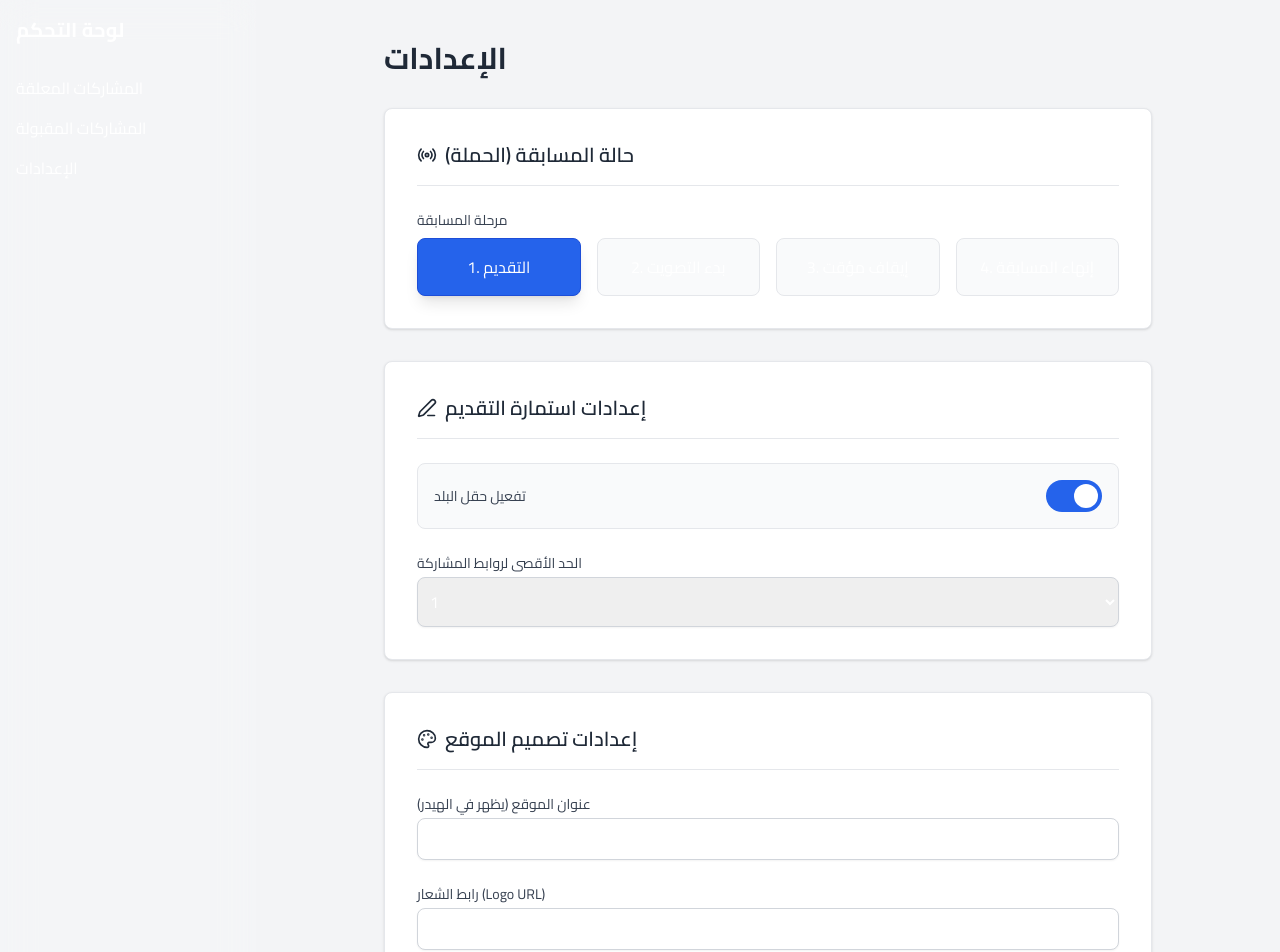
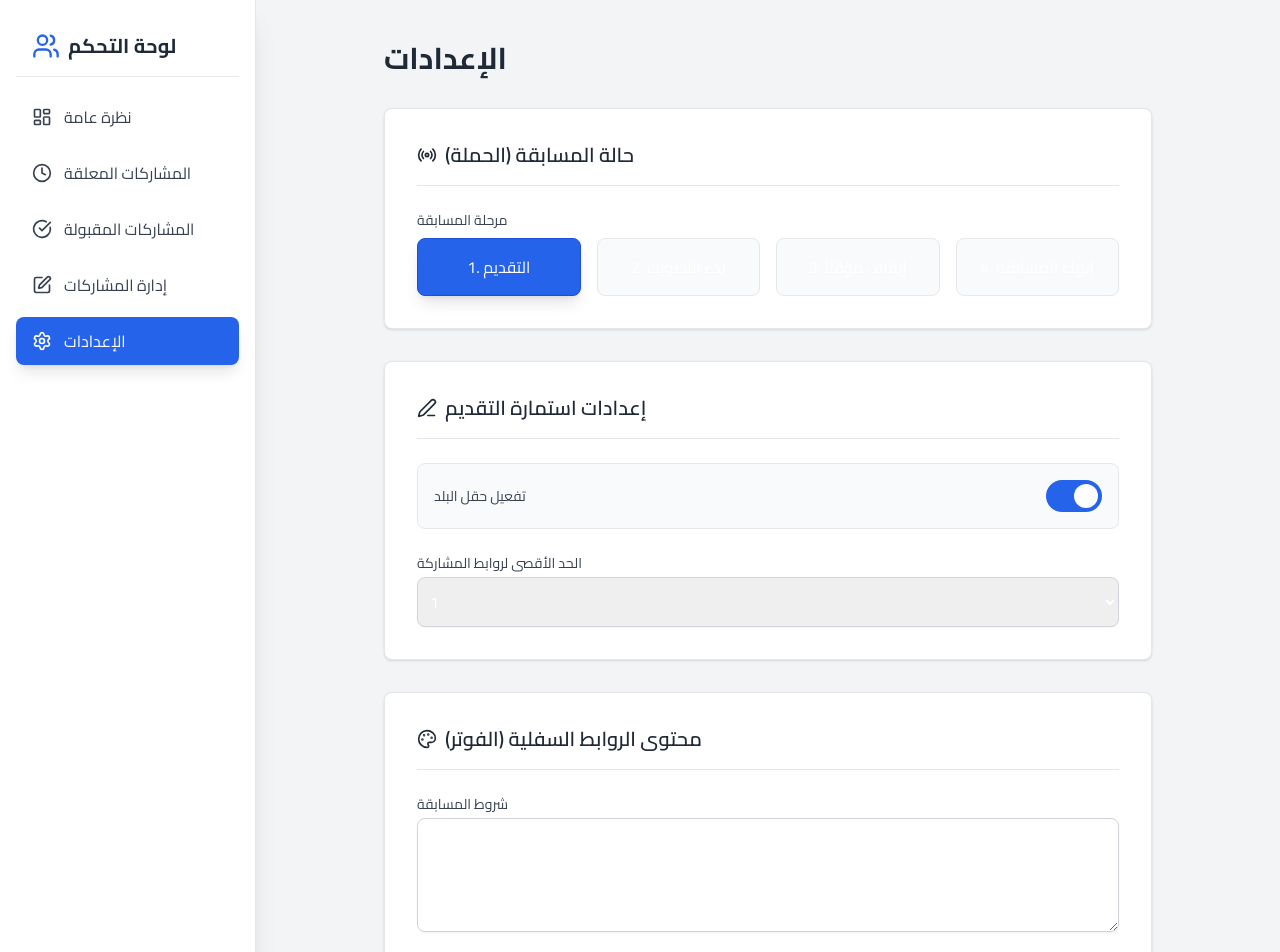
Before and after one commit to HF9110/ali-jabbar-week-website, a React (Vite) app: page /admin/dashboard/settings in a window 1280 px wide. Shown: the top 952 px of the page. Built offline with nearby package versions, Linux system fonts and the light colour scheme; no server answers; the database is empty; sample sign-in values are in the browser's storage.

Commit message:
update34

```diff
--- a/src/components/Sidebar.jsx
+++ b/src/components/Sidebar.jsx
@@ -1,22 +1,62 @@
-import { NavLink } from "react-router-dom";
-// المسار الصحيح: الخروج من 'components'
-import { auth } from "../firebase/firebase";
-import { useNavigate } from "react-router-dom";
+import { NavLink, useNavigate } from "react-router-dom";
+import { auth } from "../firebase/firebase.js"; // (تصحيح) إضافة .js
+import { LayoutDashboard, Clock, CheckCircle, Settings, LogOut, Users, Edit } from 'lucide-react';
+import { motion } from "framer-motion"; // (جديد)
 
 export default function Sidebar() {
   const navigate = useNavigate();
+
   const handleLogout = async () => {
     await auth.signOut();
     navigate("/admin");
   }
 
+  const navLinks = [
+    { name: "نظرة عامة", to: "dashboard", icon: LayoutDashboard },
+    { name: "المشاركات المعلقة", to: "pending", icon: Clock },
+    { name: "المشاركات المقبولة", to: "approved", icon: CheckCircle },
+    { name: 'إدارة المشاركات', to: 'manage', icon: Edit },
+    { name: "الإعدادات", to: "settings", icon: Settings },
+  ];
+
+  const linkClasses = "flex items-center px-4 py-3 rounded-lg text-gray-700 hover:bg-gray-200 transition-all duration-200";
+  const activeLinkClasses = "bg-blue-600 text-white hover:bg-blue-700 shadow-lg";
+
   return (
-    <div className="bg-white/10 backdrop-blur-lg w-64 p-4 flex flex-col gap-4">
-      <h2 className="text-xl font-bold text-white mb-4">لوحة التحكم</h2>
-      <NavLink to="pending" className="text-white hover:underline">المشاركات المعلقة</NavLink>
-      <NavLink to="approved" className="text-white hover:underline">المشاركات المقبولة</NavLink>
-      <NavLink to="settings" className="text-white hover:underline">الإعدادات</NavLink>
-      <button onClick={handleLogout} className="mt-auto bg-red-600 p-2 rounded hover:bg-red-700">تسجيل الخروج</button>
-    </div>
+    // (تصميم نهائي) قائمة جانبية بخلفية بيضاء
+    <motion.div
+        className="bg-white w-64 p-4 flex flex-col gap-4 shadow-xl border-r border-gray-200 min-h-screen flex-shrink-0"
+        initial={{ x: -100, opacity: 0 }}
+        animate={{ x: 0, opacity: 1 }}
+        transition={{ duration: 0.3 }}
+    >
+      <div className="flex items-center gap-2 p-4 border-b border-gray-200">
+        <Users className="text-blue-600" size={28} />
+        <h2 className="text-xl font-bold text-gray-800">لوحة التحكم</h2>
+      </div>
+
+      <nav className="flex flex-col gap-2 flex-1">
+        {navLinks.map((link) => (
+          <NavLink
+            key={link.name}
+            to={link.to}
+            className={({ isActive }) =>
+              `${linkClasses} ${isActive ? activeLinkClasses : ""}`
+            }
+          >
+            <link.icon size={20} className="mr-3 flex-shrink-0" />
+            {link.name}
+          </NavLink>
+        ))}
+      </nav>
+
+      <button
+        onClick={handleLogout}
+        className="flex items-center px-4 py-3 rounded-lg text-gray-700 hover:bg-red-100 hover:text-red-700 mt-auto transition-all duration-200"
+      >
+        <LogOut size={20} className="mr-3" />
+        تسجيل الخروج
+      </button>
+    </motion.div>
   );
 }
--- a/src/pages/Settings.jsx
+++ b/src/pages/Settings.jsx
@@ -1,7 +1,7 @@
 import { useEffect, useState } from "react";
 import { db } from "../firebase/firebase.js"; // (تصحيح) إضافة .js
-import { doc, getDoc, setDoc } from "firebase/firestore";
-import { AlertCircle, Save, CheckCircle, Palette, Settings as SettingsIcon, Shield, Radio, Edit3 } from 'lucide-react';
+import { doc, getDoc, setDoc, onSnapshot } from "firebase/firestore";
+import { AlertCircle, Save, CheckCircle, Palette, Settings as SettingsIcon, Shield, Radio, Edit3, Loader2 } from 'lucide-react';
 import { motion } from "framer-motion";
 
 // (جديد) مفتاح تبديل (Toggle)
@@ -18,27 +18,36 @@ const Toggle = ({ label, enabled, onChange }) => (
 
 export default function Settings() {
   const [settings, setSettings] = useState({
-    // (جديد) حالة الحملة
-    stage: "submission", // submission, voting, paused, ended
-    // (جديد) إعدادات التصميم
+    stage: "submission",
     title: "مسابقة تيك توك",
     logo: "",
-    // (جديد) إعدادات استمارة التقديم
     enableCountry: true,
-    maxLinks: 1, // 1, 2, or 3
+    maxLinks: 1,
   });
+  const [footerContent, setFooterContent] = useState({
+    terms: "أدخل شروط المسابقة هنا.",
+    about: "أدخل معلومات القائمين هنا.",
+    purpose: "أدخل محتوى لماذا هذه المسابقة هنا.",
+  });
+
   const [loading, setLoading] = useState(true);
   const [error, setError] = useState("");
   const [success, setSuccess] = useState("");
 
+  // جلب الإعدادات (العامة والفوتر)
   useEffect(() => {
     async function fetchSettings() {
       try {
-        const docRef = doc(db, "contest_settings", "main");
-        const docSnap = await getDoc(docRef);
-        if (docSnap.exists()) {
-          // (جديد) دمج الإعدادات المحفوظة مع الافتراضية لضمان وجود كل الحقول
-          setSettings(prev => ({ ...prev, ...docSnap.data() }));
+        const mainDocRef = doc(db, "contest_settings", "main");
+        const footerDocRef = doc(db, "contest_settings", "footer");
+
+        const [mainSnap, footerSnap] = await Promise.all([getDoc(mainDocRef), getDoc(footerDocRef)]);
+
+        if (mainSnap.exists()) {
+          setSettings(prev => ({ ...prev, ...mainSnap.data() }));
+        }
+        if (footerSnap.exists()) {
+          setFooterContent(footerSnap.data());
         }
       } catch (err) {
         console.error("Error fetching settings:", err);
@@ -54,12 +63,15 @@ export default function Settings() {
     setError("");
     setSuccess("");
     try {
-      const docRef = doc(db, "contest_settings", "main");
-      // (جديد) تحويل maxLinks إلى رقم
-      await setDoc(docRef, {
-        ...settings,
-        maxLinks: Number(settings.maxLinks)
-      }, { merge: true });
+      const mainDocRef = doc(db, "contest_settings", "main");
+      const footerDocRef = doc(db, "contest_settings", "footer");
+
+      // حفظ المستندين في وقت واحد
+      await Promise.all([
+        setDoc(mainDocRef, { ...settings, maxLinks: Number(settings.maxLinks) }, { merge: true }),
+        setDoc(footerDocRef, footerContent, { merge: true })
+      ]);
+
       setSuccess("تم حفظ الإعدادات بنجاح!");
       document.title = settings.title;
     } catch (err) {
@@ -68,7 +80,6 @@ export default function Settings() {
     }
   };
 
-  // (جديد) دالة موحدة لتحديث الـ state
   const handleInputChange = (e) => {
     const { name, value, type, checked } = e.target;
     setSettings(prev => ({
@@ -78,7 +89,11 @@ export default function Settings() {
   };
 
   if (loading) {
-    return <p className="text-gray-600">جاري تحميل الإعدادات...</p>;
+    return (
+      <div className="flex items-center justify-center p-10">
+        <Loader2 className="animate-spin text-blue-600" size={40} />
+      </div>
+    );
   }
 
   return (
@@ -100,7 +115,7 @@ export default function Settings() {
         </div>
       )}
 
-      {/* (جديد) إعدادات حالة المسابقة */}
+      {/* إعدادات حالة المسابقة */}
       <div className="bg-white p-6 md:p-8 rounded-lg shadow border border-gray-200">
         <h2 className="text-xl font-semibold text-gray-800 mb-6 border-b pb-4 flex items-center gap-2">
           <Radio size={20} />
@@ -110,7 +125,6 @@ export default function Settings() {
           <div>
             <label className="block text-sm font-medium text-gray-700 mb-2">مرحلة المسابقة</label>
             <div className="grid grid-cols-2 md:grid-cols-4 gap-4">
-              {/* (جديد) الحالات التي طلبتها */}
               {['submission', 'voting', 'paused', 'ended'].map(stageValue => (
                 <label key={stageValue} className={`p-4 border rounded-lg text-center cursor-pointer transition-all ${settings.stage === stageValue ? 'bg-blue-600 text-white border-blue-700 shadow-lg' : 'bg-gray-50 hover:bg-gray-100'}`}>
                   <input
@@ -123,7 +137,7 @@ export default function Settings() {
                   />
                   {stageValue === 'submission' && '1. التقديم'}
                   {stageValue === 'voting' && '2. بدء التصويت'}
-                  {stageValue === 'paused' && '3. إيقاف مؤقت'}
+                  {stageValue === 'paused' && '3. إيقاف مؤقتاً'}
                   {stageValue === 'ended' && '4. إنهاء المسابقة'}
                 </label>
               ))}
@@ -132,7 +146,7 @@ export default function Settings() {
         </div>
       </div>
 
-      {/* (جديد) إعدادات استمارة التقديم */}
+      {/* إعدادات استمارة التقديم */}
       <div className="bg-white p-6 md:p-8 rounded-lg shadow border border-gray-200">
         <h2 className="text-xl font-semibold text-gray-800 mb-6 border-b pb-4 flex items-center gap-2">
           <Edit3 size={20} />
@@ -160,33 +174,27 @@ export default function Settings() {
         </div>
       </div>
 
-      {/* إعدادات التصميم */}
+      {/* إعدادات محتوى الفوتر */}
       <div className="bg-white p-6 md:p-8 rounded-lg shadow border border-gray-200">
         <h2 className="text-xl font-semibold text-gray-800 mb-6 border-b pb-4 flex items-center gap-2">
           <Palette size={20} />
-          إعدادات تصميم الموقع
+          محتوى الروابط السفلية (الفوتر)
         </h2>
         <div className="space-y-6">
-          <div>
-            <label className="block text-sm font-medium text-gray-700 mb-1">عنوان الموقع (يظهر في الهيدر)</label>
-            <input
-              type="text"
-              name="title"
-              value={settings.title}
-              onChange={handleInputChange}
-              className="w-full p-2 border border-gray-300 rounded-lg shadow-sm focus:ring-blue-500 focus:border-blue-500"
-            />
-          </div>
-          <div>
-            <label className="block text-sm font-medium text-gray-700 mb-1">رابط الشعار (Logo URL)</label>
-            <input
-              type="text"
-              name="logo"
-              value={settings.logo}
-              onChange={handleInputChange}
-              className="w-full p-2 border border-gray-300 rounded-lg shadow-sm focus:ring-blue-500 focus:border-blue-500"
-            />
-          </div>
+          {['terms', 'about', 'purpose'].map(key => (
+            <div key={key}>
+              <label className="block text-sm font-medium text-gray-700 mb-1">
+                {key === 'terms' ? 'شروط المسابقة' : key === 'about' ? 'القائمون على المسابقة' : 'لماذا هذه المسابقة؟'}
+              </label>
+              <textarea
+                name={key}
+                rows="4"
+                value={footerContent[key]}
+                onChange={(e) => setFooterContent(prev => ({ ...prev, [key]: e.target.value }))}
+                className="w-full p-2 border border-gray-300 rounded-lg shadow-sm focus:ring-blue-500 focus:border-blue-500"
+              />
+            </div>
+          ))}
         </div>
       </div>
 
```
Also changed, not shown: src/pages/AdminDashboard.jsx (+6 -7 lines).
